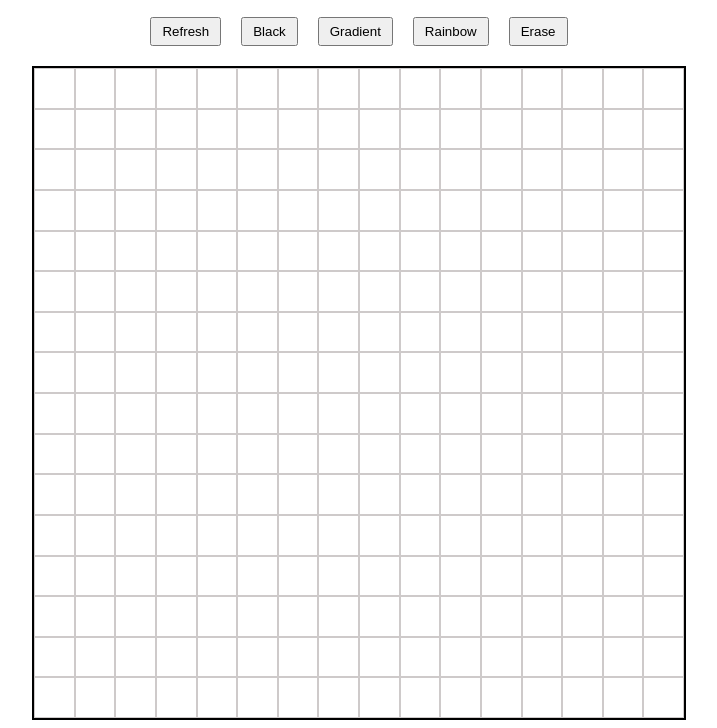
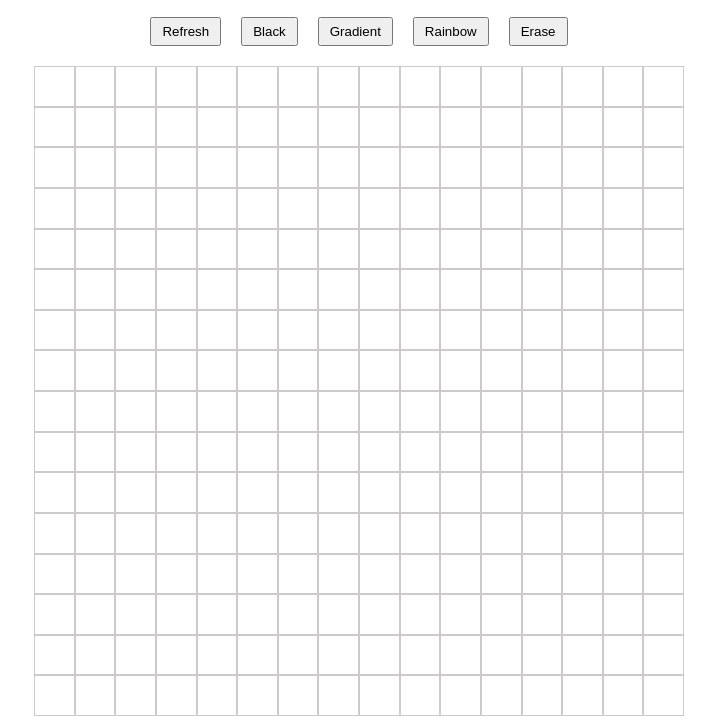
Before and after one commit to joan-kii/etch-a-sketch, a plain HTML site: page index.html in a window 1280 px wide. Shown: the part 88-816 px from the top of the page, without its empty margins (281-998 px from the left). Drawn offline with Linux system fonts and the light colour scheme.

Commit message:
Update style.css

```diff
--- a/style.css
+++ b/style.css
@@ -21,7 +21,7 @@
     margin: auto;
     width: 650px;
     height: 650px;
-    border: 2px solid black;
+    /*border: 2px solid black;*/
 }
 
 .grid {
```
